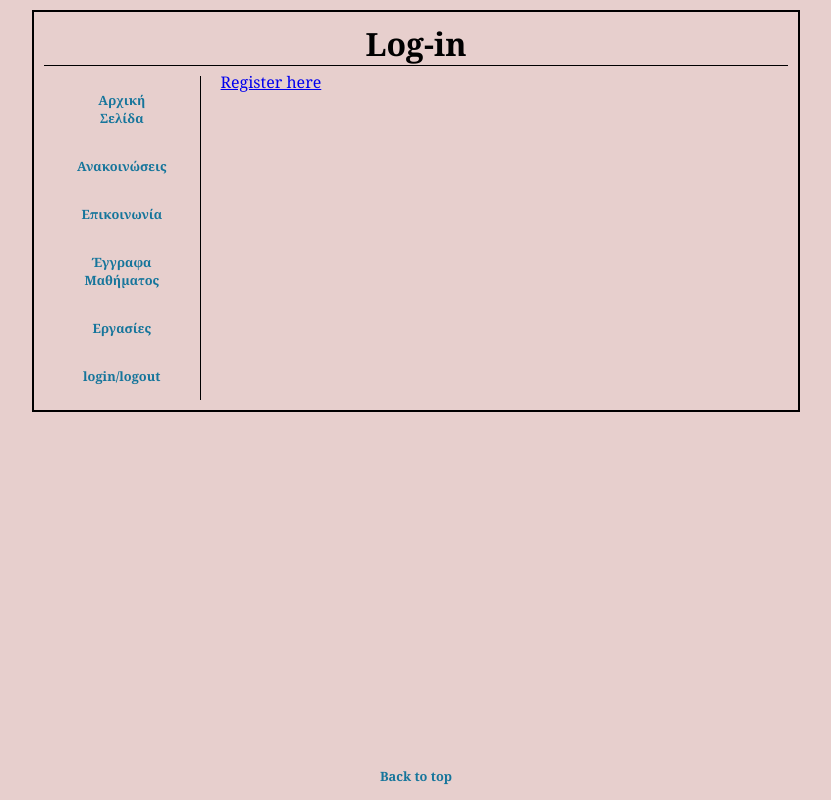
After one commit to FSBgr/myElearning, a PHP site: page /php/login.php in a window 1280 px wide. The commit adds this page. Shown: the whole page, without its empty margins (224-1055 px from the left). Run offline with PHP 8.4, Linux system fonts and the light colour scheme.

Commit message:
first approach on login and register

```diff
--- /dev/null
+++ b/php/login.php
@@ -0,0 +1,82 @@
+<!DOCTYPE html>
+
+<?php
+    $url = "http://$_SERVER[HTTP_HOST]$_SERVER[REQUEST_URI]";
+
+
+
+    function loginForm($url){
+        if (strpos($url, "login=true") == true){
+            echo "<form class=\"contact-form\" method=\"post\">  <label class=\"form-label\"> Username:</label><br>
+            <input class=\"text-input\" type=\"text\" size=\"50\" required name=\"username\" id=\"username\"><br><br>
+            <label class=\"form-label\"> Password:</label><br>
+            <input class=\"text-input\" type=\"text\" size=\"100\" required name=\"pwd\" id=\"pwd\"><br><br>
+            <button class=\"send-button\" type=\"submit\" id=\"submit\" required name=\"submit\">Log-in</button>
+        </form><br>";
+        }
+        if(strpos($url, "register")==true){
+            echo "<form class=\"contact-form\" method=\"post\"> <label class=\"form-label\"> Όνομα:</label><br>
+            <input class=\"text-input\" type=\"text\" size=\"50\" required name=\"name\" id=\"name\"><br><br>
+            <label class=\"form-label\"> Επώνυμο:</label><br>
+            <input class=\"text-input\" type=\"text\" size=\"50\" required name=\"lastname\" id=\"lastname\"><br><br>
+            <label class=\"form-label\"> Email:</label><br>
+            <input class=\"text-input\" type=\"text\" size=\"50\" required name=\"username\" id=\"username\"><br><br>
+            <label class=\"form-label\"> Password:</label><br>
+            <input class=\"text-input\" type=\"text\" size=\"100\" required name=\"pwd\" id=\"pwd\"><br><br>
+            <label class=\"form-label\"> Pόλος: </label><br>
+            <input type=\"radio\" id=\"tutor\" name=\"tutor\" value=\"tutor\">
+            <label for=\"tutor\">Tutor</label><br>
+            <input type=\"radio\" id=\"student\" name=\"student\" value=\"student\">
+            <label for=\"student\">Student</label><br>
+            <button class=\"send-button\" type=\"submit\" id=\"submit\" required name=\"submit\">Register</button>
+        </form><br>";
+        }
+    }
+?>
+<html>
+
+<head>
+    <meta charset="UTF-8">
+    <meta http-equiv="X-UA-Compatible" content="IE=edge">
+    <meta name="viewport" content="width=device-width, initial-scale=1.0">
+
+    <script src="scripts.js"></script>
+
+    <link rel="stylesheet" type="text/css" href="./styles.css" />
+    <title>
+        Log-in
+    </title>
+</head>
+
+<body>
+
+    <div class="page">
+        <h1 class="title-container">Log-in</h1>
+        <div class="flex-parent-element">
+            <div class="flex-child-element subflex first">
+                <ul class="menu">
+                    <li> <a href="./index.php" class="button">Αρχική Σελίδα</a></li>
+                    <li> <a href="./announcement.php" class="button">Ανακοινώσεις</a></li>
+                    <li> <a href="./communication.php" class="button">Επικοινωνία</a></li>
+                    <li> <a href="./documents.php" class="button">Έγγραφα Μαθήματος</a></li>
+                    <li> <a href="./homework.php" class="button">Εργασίες</a></li>
+                    <li> <a href="./login.php?login=true" class="button">login/logout</a></li>
+                </ul>
+            </div>
+            <?php
+                loginForm($url);
+            ?>
+            <div>
+                <a href="./login.php?register"> Register here </a>
+            </div><br>
+        </div>
+    </div>
+
+    <footer>
+        <a href="<?php $url ?>" class="button">Back to top</a>
+    </footer>
+
+
+</body>
+
+</html>
```
Also changed, not shown: php/index.php (+17 -0 lines).
